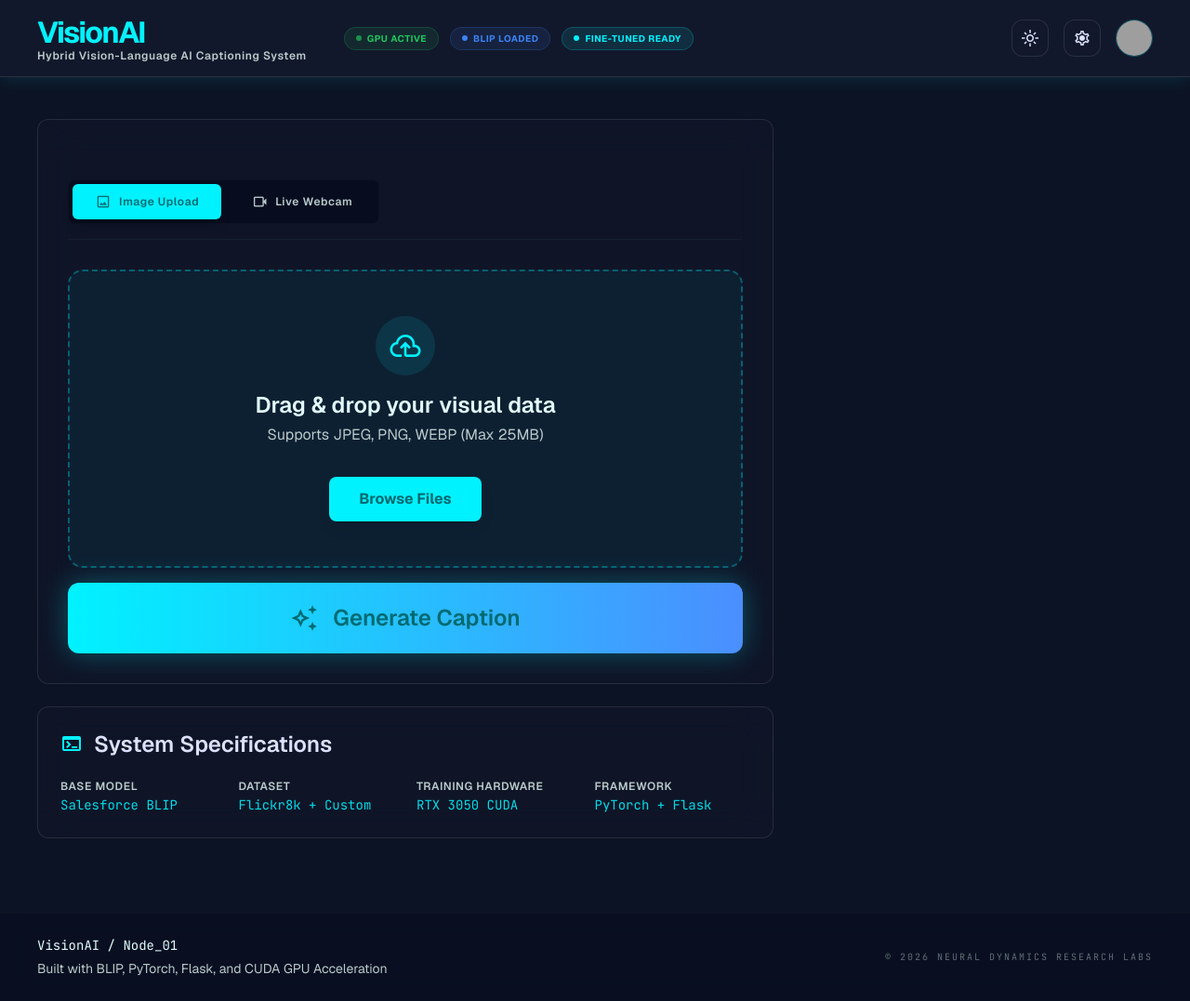
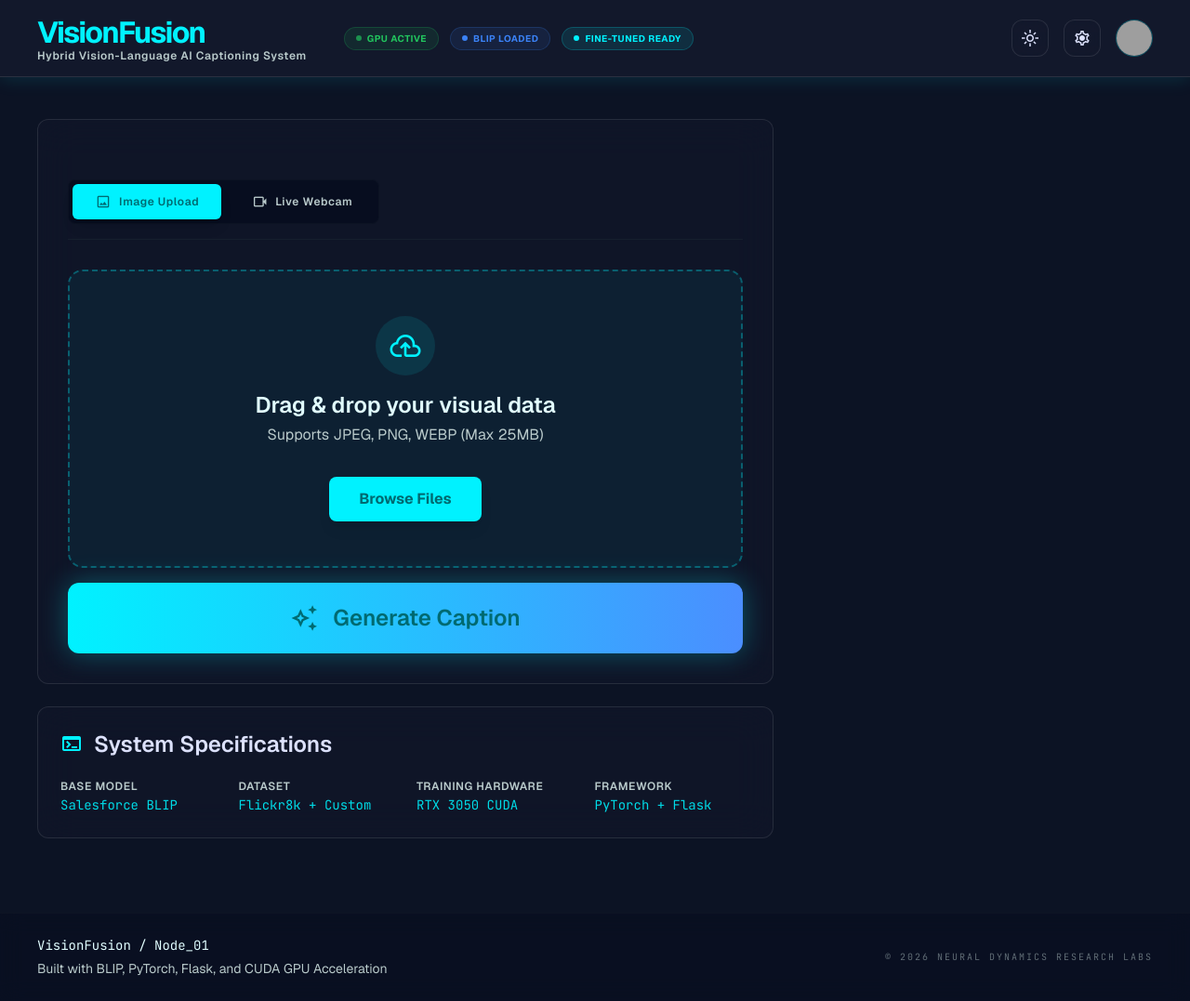
Before and after one commit to SMukul04/AI-Image-Caption-Generator, a Flask app: page / in a window 1280 px wide. Shown: the whole page at 93% size. Run offline with Flask 3, Linux system fonts and the light colour scheme; some libraries are stand-ins or nearby versions; grey boxes are pictures that could not be loaded.

```diff
--- a/templates/index.html
+++ b/templates/index.html
@@ -3,7 +3,7 @@
 <head>
     <meta charset="utf-8"/>
     <meta content="width=device-width, initial-scale=1.0" name="viewport"/>
-    <title>VisionAI - Hybrid Vision-Language System</title>
+    <title>VisionFusion - Hybrid Vision-Language System</title>
     <script src="https://cdn.tailwindcss.com?plugins=forms,container-queries"></script>
     <link href="https://fonts.googleapis.com/css2?family=Material+Symbols+Outlined:wght,FILL@100..700,0..1&amp;display=swap" rel="stylesheet"/>
     <link href="https://fonts.googleapis.com/css2?family=JetBrains+Mono:wght@400;500&amp;family=Geist:wght@400;600;700&amp;display=swap" rel="stylesheet"/>
@@ -160,7 +160,7 @@
     <header class="fixed top-0 left-0 w-full z-50 flex justify-between items-center px-margin-desktop py-4 bg-surface/80 dark:bg-surface-container-low/80 backdrop-blur-xl border-b border-white/10 shadow-[0_0_20px_rgba(0,242,255,0.15)]">
         <div class="flex items-center gap-6">
             <div class="flex flex-col">
-                <span class="font-display text-headline-lg font-bold text-primary-container tracking-tighter">VisionAI</span>
+                <span class="font-display text-headline-lg font-bold text-primary-container tracking-tighter">VisionFusion</span>
                 <span class="font-label-md text-label-md text-on-surface-variant">Hybrid Vision-Language AI Captioning System</span>
             </div>
             <div class="hidden lg:flex items-center gap-3 ml-4">
@@ -204,7 +204,7 @@
                             <div class="w-20 h-20 border-4 border-primary-container/20 border-t-primary-container rounded-full animate-spin"></div>
                             <span class="material-symbols-outlined absolute top-1/2 left-1/2 -translate-x-1/2 -translate-y-1/2 text-primary-container text-3xl">psychology</span>
                         </div>
-                        <p class="mt-6 font-headline-md text-headline-md text-primary-container">Analyzing image with VisionAI...</p>
+                        <p class="mt-6 font-headline-md text-headline-md text-primary-container">Analyzing image with VisionFusion...</p>
                         <p class="text-on-surface-variant font-body-sm text-body-sm">Processing through Hybrid BLIP Architecture</p>
                     </div>
 
@@ -379,7 +379,7 @@
     <!-- Footer -->
     <footer class="w-full py-6 px-margin-desktop flex flex-col md:flex-row justify-between items-center bg-surface-container-lowest/50 backdrop-blur-md border-t border-outline-variant/10 mt-auto">
         <div class="flex flex-col items-center md:items-start gap-1">
-            <span class="font-code text-primary text-body-sm">VisionAI / Node_01</span>
+            <span class="font-code text-primary text-body-sm">VisionFusion / Node_01</span>
             <p class="font-body-sm text-body-sm text-on-surface-variant">Built with BLIP, PyTorch, Flask, and CUDA GPU Acceleration</p>
         </div>
         <p class="mt-4 md:mt-0 text-[10px] font-code text-on-surface-variant opacity-50 uppercase tracking-[0.2em]">
```
Also changed, not shown: README.md, 7 other files.
